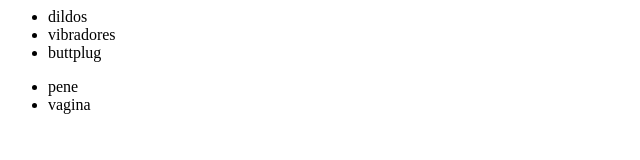
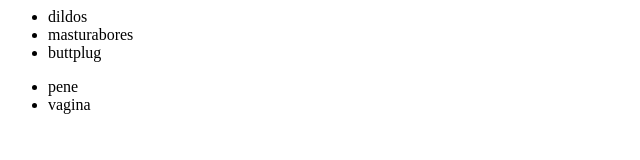
Before and after one commit to Sope57/Nyancat, a plain HTML site: page index.html in a window 1280 px wide. Shown: the full height of the page, 0-640 px from the left. Drawn offline with Linux system fonts and the light colour scheme.

Commit message:
cambie lista 1

```diff
--- a/index.html
+++ b/index.html
@@ -9,7 +9,7 @@
 			<div class="col-xs-4">
 				<ul>
 					<li>dildos</li>
-					<li>vibradores</li>
+					<li>masturabores</li>
 					<li>buttplug</li>
 				</ul>
 			</div>
```
